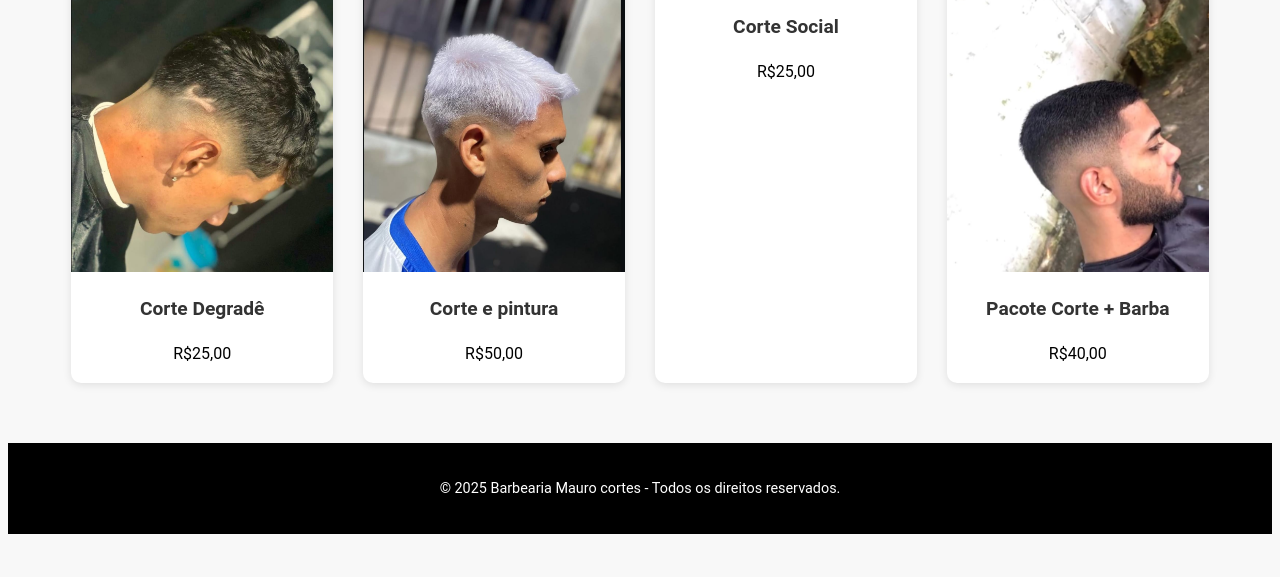
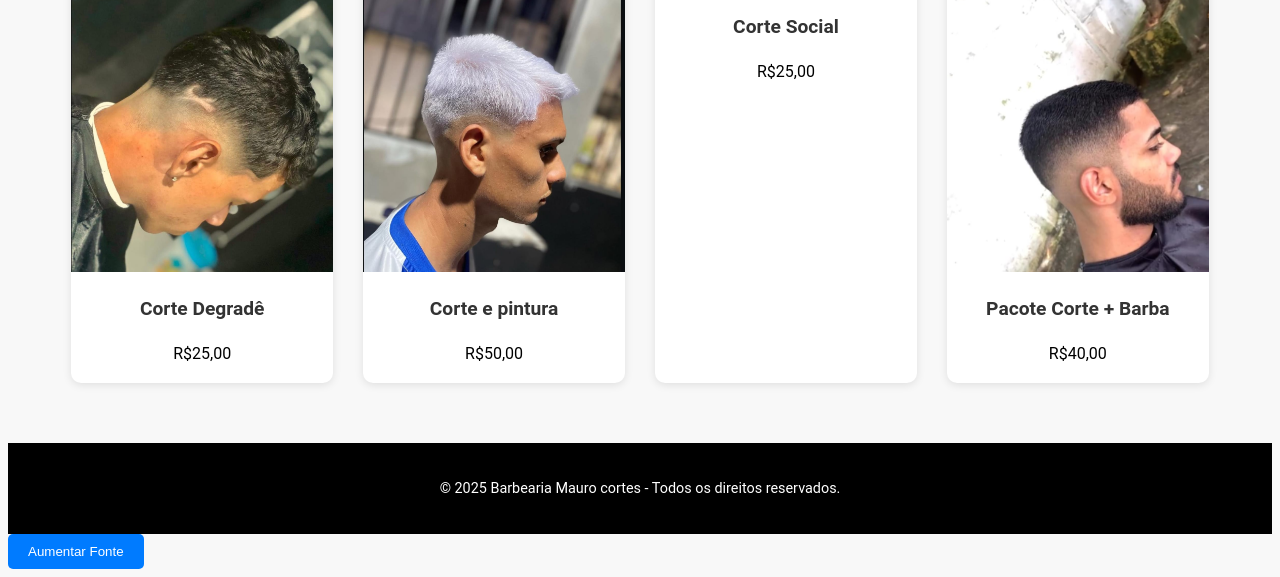
Before and after one commit to Jottape03/Trabalho-av1, a plain HTML site: page catalog.html in a window 1280 px wide. Shown: the part 496-1073 px from the top of the page. Before the commit the page ends 1038 px from the top, so only its background shows below. Drawn offline with Linux system fonts and the light colour scheme.

Commit message:
Update catalog.html

```diff
--- a/catalog.html
+++ b/catalog.html
@@ -93,5 +93,18 @@
         <p>&copy; 2025 Barbearia Mauro cortes - Todos os direitos reservados.</p>
       </div>
     </footer>
+
+    <button class="acessibilidade" onclick="aumentarFonte()">Aumentar Fonte</button>
+
+        <script>
+          function aumentarFonte() {
+            const elementos = document.querySelectorAll('h1, h2, h3, p');
+            elementos.forEach(elemento => {
+              elemento.style.fontSize = (parseFloat(getComputedStyle(elemento).fontSize) + 15) + 'px';
+            });
+          }
+
+
+        </script>
   </body>
 </html>
```
